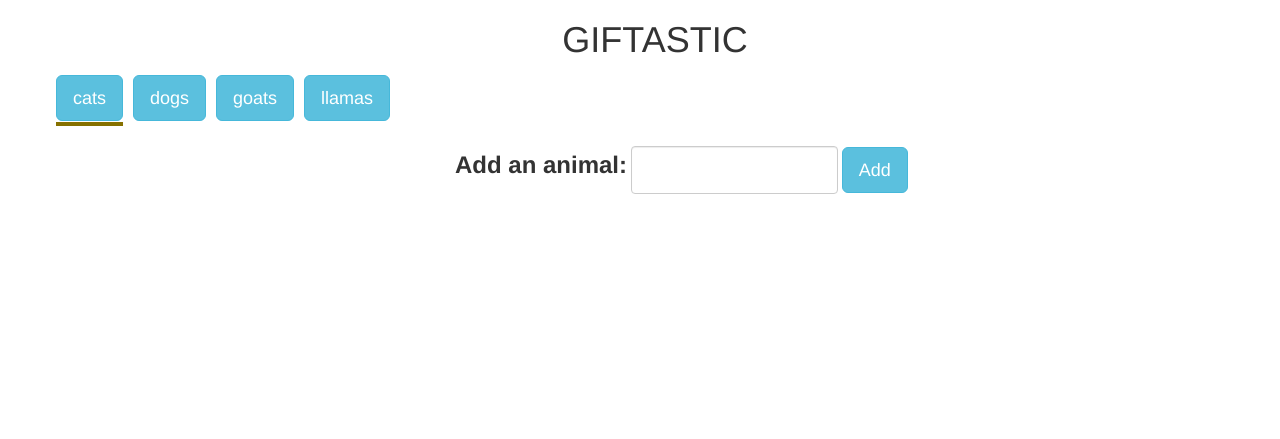
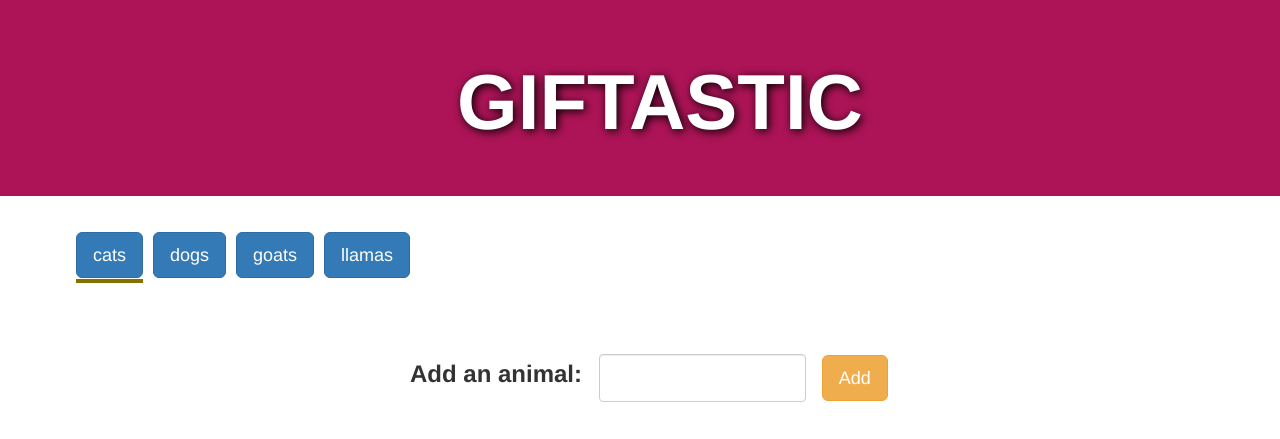
Before and after one commit to lindsayluwho/giftastic, a plain HTML site: page index.html in a window 1280 px wide. Shown: the top 439 px of the page. Drawn offline with nearby package versions, Linux system fonts and the light colour scheme.

Commit message:
bug partially resolved, some styling added

```diff
--- a/assets/css/style.css
+++ b/assets/css/style.css
@@ -1,12 +1,15 @@
 /*styling for horizontal scrollbar for topics buttons, code from Ben Frain, with modifications to class names for consistency with code by me (https://benfrain.com/playground/scroller.html#)
 */
+
 * {
+
     box-sizing: inherit;
 }
 
 .pn-ProductNav_Wrapper {
     position: relative;
-          padding: 0 11px;
+    padding: 11px;
+    margin: 20px;
     box-sizing: border-box;
 }
 
@@ -24,11 +27,13 @@
     position: relative;
     font-size: 0;
 }
+
 .js .pn-ProductNav {
     /* Make an auto-hiding scroller for the 3 people using a IE */
     -ms-overflow-style: -ms-autohiding-scrollbar;
     /* Remove the default scrollbar for WebKit implementations */
 }
+
 .js .pn-ProductNav::-webkit-scrollbar {
     display: none;
 }
@@ -62,9 +67,11 @@
     border: 1px solid transparent;
     padding: 0 11px;
 }
-        .pn-ProductNav_Link + .pn-ProductNav_Link {
+
+.pn-ProductNav_Link+.pn-ProductNav_Link {
     border-left-color: #eee;
 }
+
 .pn-ProductNav_Link[aria-selected="true"] {
     color: #111;
 }
@@ -86,9 +93,11 @@
     -webkit-transition: opacity .3s;
     transition: opacity .3s;
 }
+
 .pn-Advancer:focus {
     outline: 0;
 }
+
 .pn-Advancer:hover {
     cursor: pointer;
     opacity: 1;
@@ -98,14 +107,17 @@
     left: 0;
 }
 
-        [data-overflowing="both"] ~ .pn-Advancer_Left, [data-overflowing="left"] ~ .pn-Advancer_Left {
+[data-overflowing="both"]~.pn-Advancer_Left,
+[data-overflowing="left"]~.pn-Advancer_Left {
     opacity: 1;
 }
 
 .pn-Advancer_Right {
     right: 0;
 }
-        [data-overflowing="both"] ~ .pn-Advancer_Right, [data-overflowing="right"] ~ .pn-Advancer_Right {
+
+[data-overflowing="both"]~.pn-Advancer_Right,
+[data-overflowing="right"]~.pn-Advancer_Right {
     opacity: 1;
 }
 
@@ -130,16 +142,31 @@
     transition: transform .2s ease-in-out, background-color .2s ease-in-out, -webkit-transform .2s ease-in-out;
 }
 
+
 /*Begin custom styling from me*/
 
-label{
+label {
     font-size: 24px;
 }
 
-#topic{
+img {
+    margin: auto;
+}
+
+#form-input {
+    padding: 20px;
+    margin: 20px;
+}
+
+#topic {
     margin: 5px;
 }
 
-img{
-  margin: auto;
+#header {
+    font-size: 78px;
+    font-weight: 700;
+    padding: 20px;
+    background-color: #ad1457;
+    color: white;
+    text-shadow: 2px 2px 10px black;
 }
--- a/assets/js/script.js
+++ b/assets/js/script.js
@@ -13,7 +13,7 @@ function renderButtons() {
         // Then dynamicaly generates buttons for each topic in the array
         var a = $("<button>");
         // Adds a class of topic to our button
-        a.addClass("btn btn-lg btn-info");
+        a.addClass("btn btn-lg btn-primary");
         // Added a data-attribute
         a.attr("data-name", topics[i]);
         if (i == 0) {
@@ -37,16 +37,19 @@ $("#submit-animal").on("click", function(event) {
     topics.push(topic);
     renderButtons();
     $("input").val("");
+    console.log(topics);
 });
 
 //when a button is clicked, trigger AJAX call to GIPHY API based on search query from button's data value, return 10 gifs
 
-$("button").click(function() {
+$(".btn-primary").click(function() {
 
+    $("#gifs-display-here").empty();
+    $("#topic").attr("aria-selected", "true");
+    console.log($(this).attr("data-name"));
+    var animal = $(this).attr("data-name");
+    console.log(animal);
 
-    $(this).attr("aria-selected", "true");
-    var animal = $(this).attr("data-name");
-    $("#gifs-display-here").empty();
 
     var queryURL = "https://api.giphy.com/v1/gifs/search?q=" + animal + "&api_key=dc6zaTOxFJmzC&limit=10";
 
--- a/index.html
+++ b/index.html
@@ -13,8 +13,8 @@
 <body>
     <div class="container-fluid">
         <div class="row">
-            <div class="col-xs-12">
-                <h1 align="center">GIFTASTIC</h1>
+            <div class="col-xs-12" id="header">
+                <h1 align="center" id="header">GIFTASTIC</h1>
             </div>
         </div>
     </div>
@@ -38,19 +38,19 @@
                 </button>
             </div>
         </div>
-				<div class="row"><div class="col-xs-12"><br></div></div>
-        <div class="row">
-            <div class="col-xs-12 col-md-5 col-md-offset-4" id="form-input">
+        <div class="row justify-content-center">
+        	<div class="col-md-3"></div>
+            <div class="col-xs-12 col-md-6" id="form-input">
                 <!-- centered single form input -->
                 <form class="form-inline">
                     <div class="form-group">
-                        <label for="add-animal">Add an animal:</label>
+                        <label for="add-animal">Add an animal: &nbsp;</label>
                         <input type="text" class="form-control" id="add-animal">
-                    </div>
-                    <button id="submit-animal" type="submit" class="btn btn-lg btn-info">Add</button>
+                    </div>&nbsp;&nbsp;&nbsp;
+                    <button id="submit-animal" type="submit" class="btn btn-lg btn-warning">Add</button>
                 </form>
-                <br><br>
             </div>
+            <div class="col-md-4"></div>
         </div>
         <div class="row">
             <div class="col-xs-12 col-md-4 col-md-offset-4" id="gifs-display-here">
```
Lines whose indentation alone changed are shown as unchanged.
